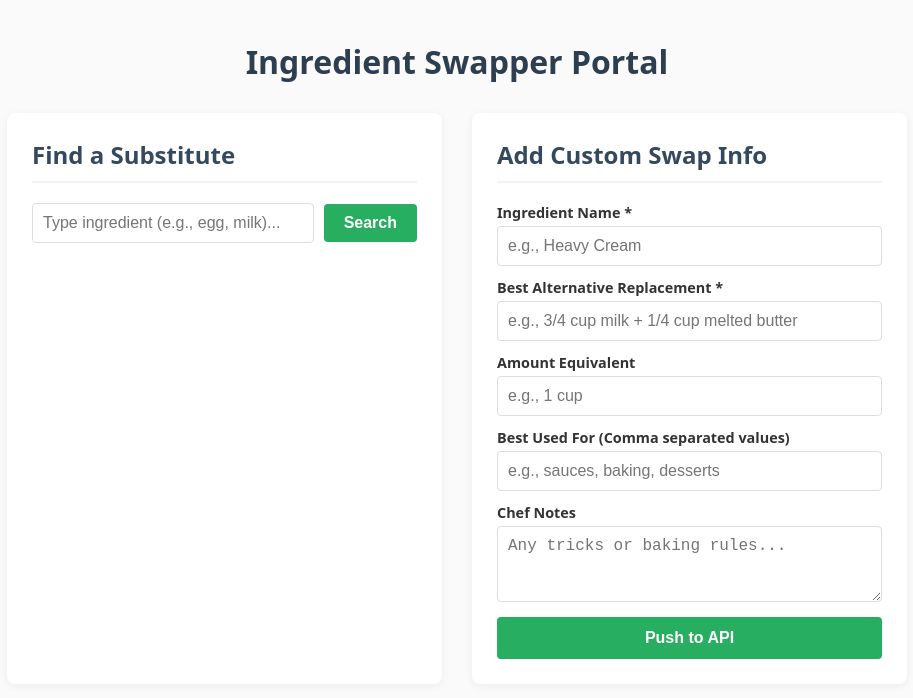
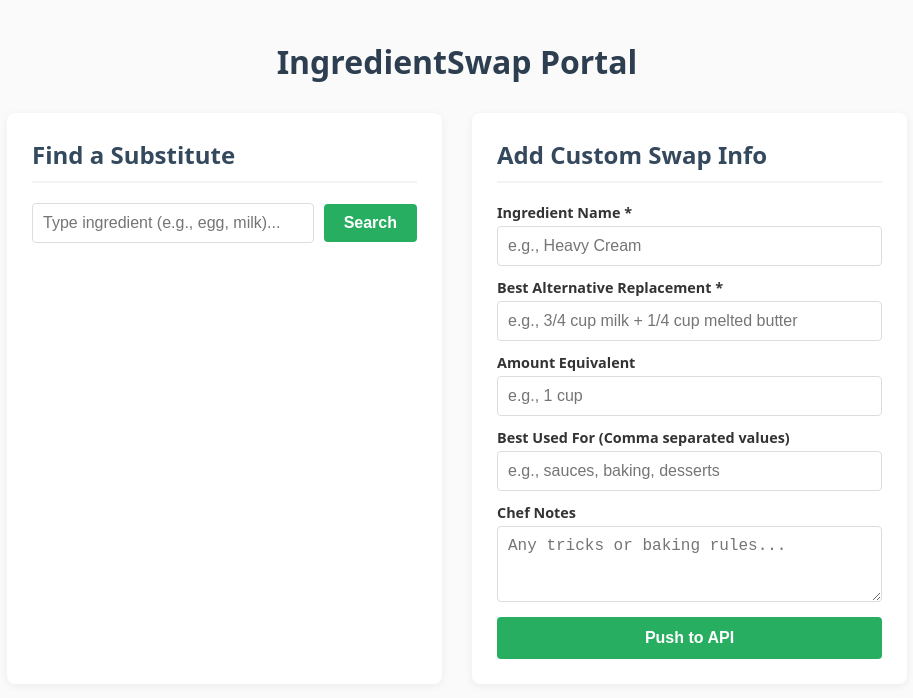
Before and after one commit to Kking927/ingredient-swap-api, a website: page index.html in a window 1280 px wide. Shown: the whole page, without its empty margins (183-1096 px from the left). Drawn offline with Linux system fonts and the light colour scheme.

Commit message:
Rename title from 'Ingredient Swapper Portal' to 'IngredientSwap Portal'

```diff
--- a/index.html
+++ b/index.html
@@ -154,7 +154,7 @@
 </head>
 <body>
 
-    <h1>Ingredient Swapper Portal</h1>
+    <h1>IngredientSwap Portal</h1>
 
     <div class="grid">
         <div class="card">
```
